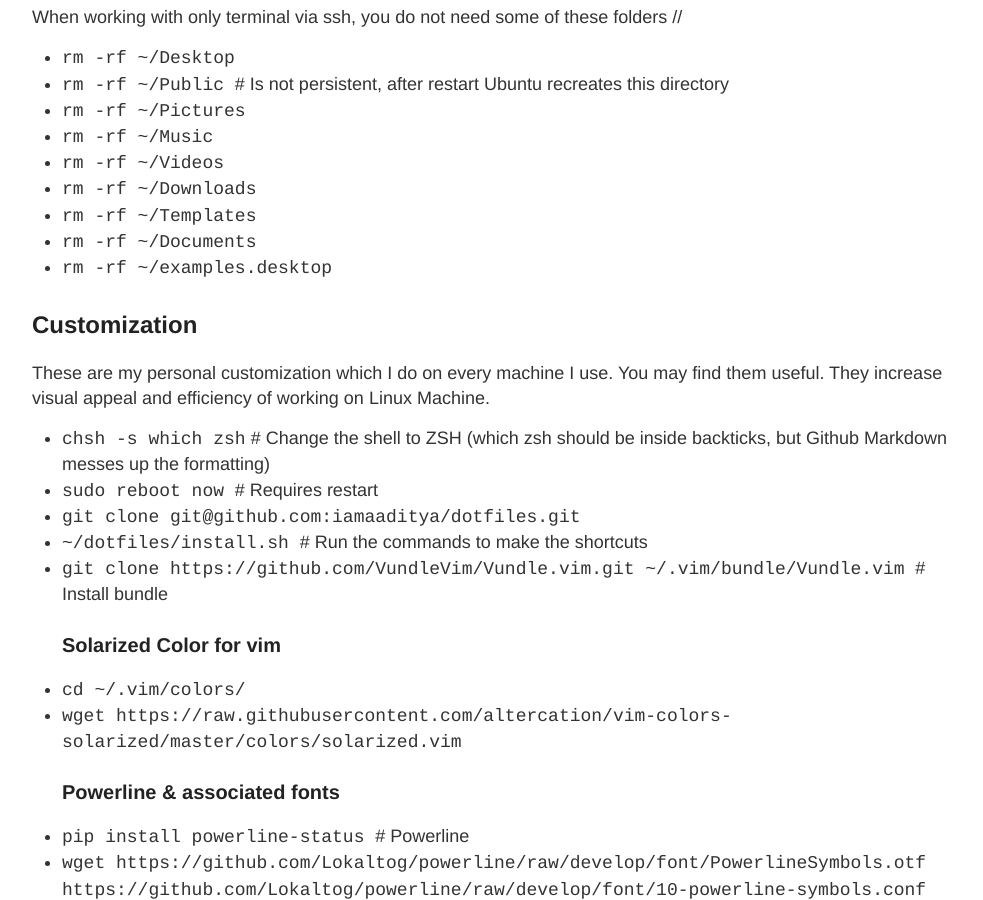
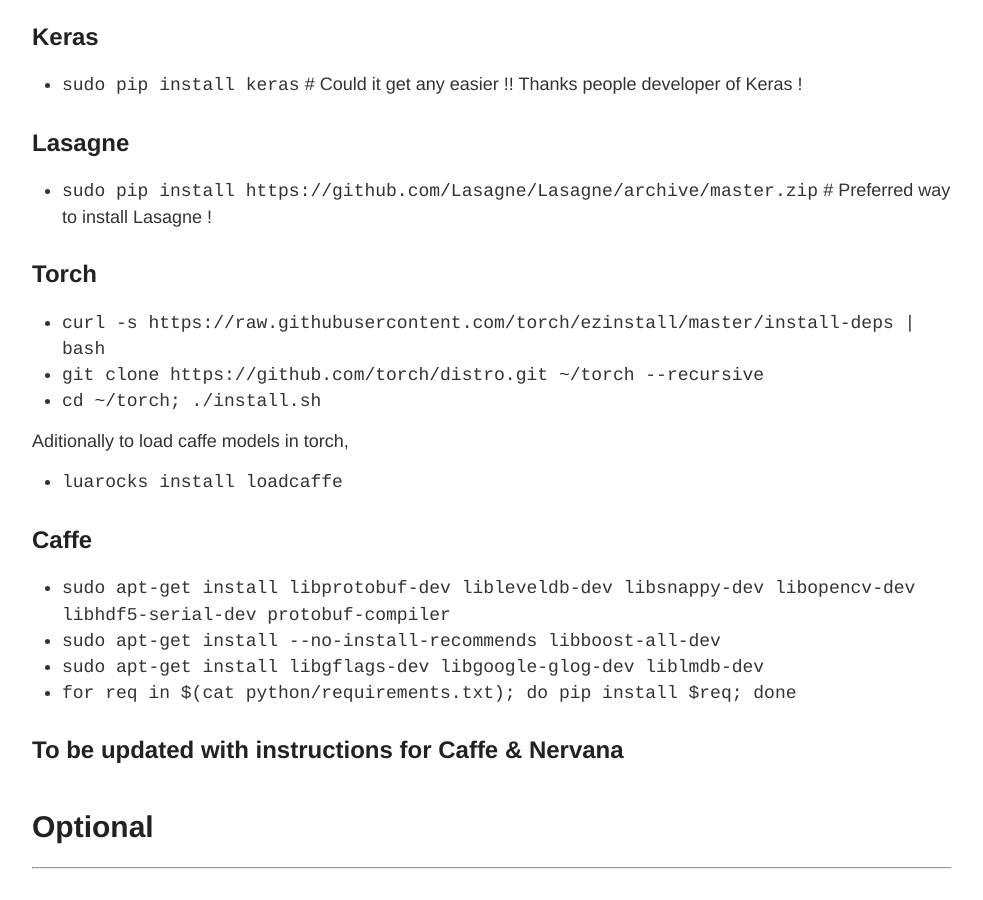
Before and after one commit to iamaaditya/iamaaditya.github.io, a Jekyll site: the page built from _posts/2016-01-15-Deep-Learning-software-installation-guide-on-fresh-Ubuntu.md, in a window 1280 px wide and 900 px high, scrolled down 5249 px. Shown: the whole window, without its empty margins (84-1067 px from the left). Built offline with Jekyll 4.4.1, drawn with Linux system fonts in a browser that asks for light colours; comment, search, counter and statistics services are not loaded; some of the changed text lies outside the part shown.

Commit message:
more links, and more additions to the blog post on deep learning library installation

```diff
--- a/_posts/2016-01-15-Deep-Learning-software-installation-guide-on-fresh-Ubuntu.md
+++ b/_posts/2016-01-15-Deep-Learning-software-installation-guide-on-fresh-Ubuntu.md
@@ -83,7 +83,10 @@
   * `sudo pip install -U scikit-learn `   # Requires numpy and scipy
   * `sudo pip install nose`
   * `sudo pip install markupsafe`
-  * `sudo pip install h5py
+  * `sudo pip install h5py`
+  * `sudo pip install nltk`
+  * Matplotlib better to install using APT, lot of system lib dependency
+    * `sudo apt-get install -y matplotlib`
 
 ## Python3 and Ipython (Jupyter)
   * `sudo apt-get install python3-pip`  # to install jupyter for python3, it needs pip3 and does not work using pip
@@ -115,21 +118,32 @@
 
   Although not required, I find it useful to rather install both the version of CuDNN (2 and 3). Put the libs of v2 in CUDA 6.5 or CUDA 7.0 (for Tensorflow), and v3 in CUDA 7.5.
 
-# Install OpenCV
+# Image processing and Computer Vision
+---
+
+## Install OpenCV
 
 This is to install OpenCV 3.1 on Ubuntu 15.10. Thanks to the people at BVLC/Caffe, I did not have to tweak the settings, and pretty much their provided instructions worked.
 
- * sudo apt-get -y install libopencv-dev build-essential cmake git libgtk2.0-dev pkg-config python-dev python-numpy libdc1394-22 libdc1394-22-dev libjpeg-dev libpng12-dev libtiff5-dev libjasper-dev libavcodec-dev libavformat-dev libswscale-dev libxine2-dev libgstreamer0.10-dev libgstreamer-plugins-base0.10-dev libv4l-dev libtbb-dev libqt4-dev libfaac-dev libmp3lame-dev libopencore-amrnb-dev libopencore-amrwb-dev libtheora-dev libvorbis-dev libxvidcore-dev x264 v4l-utils unzip
+ * `sudo apt-get -y install libopencv-dev build-essential cmake git libgtk2.0-dev pkg-config python-dev python-numpy libdc1394-22 libdc1394-22-dev libjpeg-dev libpng12-dev libtiff5-dev libjasper-dev libavcodec-dev libavformat-dev libswscale-dev libxine2-dev libgstreamer0.10-dev libgstreamer-plugins-base0.10-dev libv4l-dev libtbb-dev libqt4-dev libfaac-dev libmp3lame-dev libopencore-amrnb-dev libopencore-amrwb-dev libtheora-dev libvorbis-dev libxvidcore-dev x264 v4l-utils unzip`
 
  * Download OpenCV from http://opencv.org/downloads.html and unpack. Enter the unpacked directory. Execute:
 
- * mkdir build && cd build/ # If you have Oh-my-zsh then just `take build`
+ * `mkdir build && cd build/ ` # If you have Oh-my-zsh then just `take build`
 
- * cmake -D CMAKE_BUILD_TYPE=RELEASE -D CMAKE_INSTALL_PREFIX=/usr/local -D WITH_TBB=ON -D WITH_V4L=ON -D WITH_QT=ON -D WITH_OPENGL=ON ..
+ * `cmake -D CMAKE_BUILD_TYPE=RELEASE -D CMAKE_INSTALL_PREFIX=/usr/local -D WITH_TBB=ON -D WITH_V4L=ON -D WITH_QT=ON -D WITH_OPENGL=ON ..`
 
- * make -j12 # j 12 makes 12 parallel processes using all the cores to speed up the process, in a single core, the build might take couple of hours.
+ * `make -j12 # j 12 makes 12 parallel processes using all the cores to speed up the process, in a single core, the build might take couple of hours.`
 
- * sudo checkinstall # to create the deb package, and install it.
+ * `sudo checkinstall # to create the deb package, and install it.`
+
+# FFMPEG
+
+ * `sudo apt-get install -y ffmpeg`
+
+# ImageMagick
+
+ * `sudo apt-get install -y imagemagick`
 
 
 # Install GPU Libraries
@@ -148,6 +162,22 @@
 
 ## Lasagne
   * `sudo pip install https://github.com/Lasagne/Lasagne/archive/master.zip`  # Preferred way to install Lasagne !
+
+## Torch
+  * `curl -s https://raw.githubusercontent.com/torch/ezinstall/master/install-deps | bash`
+  * `git clone https://github.com/torch/distro.git ~/torch --recursive`
+  * `cd ~/torch; ./install.sh`
+
+  Aditionally to load caffe models in torch,
+  * `luarocks install loadcaffe`
+
+## Caffe
+  * `sudo apt-get install libprotobuf-dev libleveldb-dev libsnappy-dev libopencv-dev libhdf5-serial-dev protobuf-compiler`
+  * `sudo apt-get install --no-install-recommends libboost-all-dev`
+  * `sudo apt-get install libgflags-dev libgoogle-glog-dev liblmdb-dev`
+  * `for req in $(cat python/requirements.txt); do pip install $req; done`
+
+
 
 ## To be updated with instructions for Caffe & Nervana
 
```
Also changed, not shown: notes/algorithms/index.md (+1 -0 lines), notes/deep_learning/index.md (+2 -0 lines), notes/index.md (+4 -3 lines), notes/research/index.md (+1 -2 lines), 4 other files.
